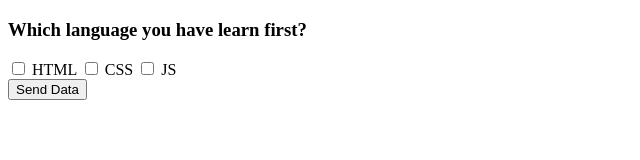
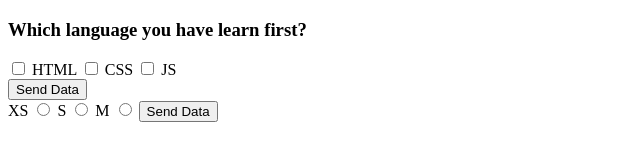
Before and after one commit to emrannaziremon/fullstack, a plain HTML site: page HTML & CSS/index.html in a window 1280 px wide. Shown: the whole page, without its empty margins (0-640 px from the left). Drawn offline with Linux system fonts and the light colour scheme.

Commit message:
Learn Radio Button

```diff
--- a/HTML & CSS/index.html
+++ b/HTML & CSS/index.html
@@ -36,5 +36,25 @@
 
         <button type="submit">Send Data</button>
     </form>
+
+
+<form action="">
+    <label for="XS">XS</label>
+    <input type="radio" name="XS" id="XS" value="XS">
+
+    <label for="S">S</label>
+    <input type="radio" name="S" id="S" value="S">
+
+    <label for="XS">M</label>
+    <input type="radio" name="M" id="M" value="M">
+
+
+    <button type="submit">Send Data</button>
+
+</form>
+
+
+
+
 </body>
 </html>
```
